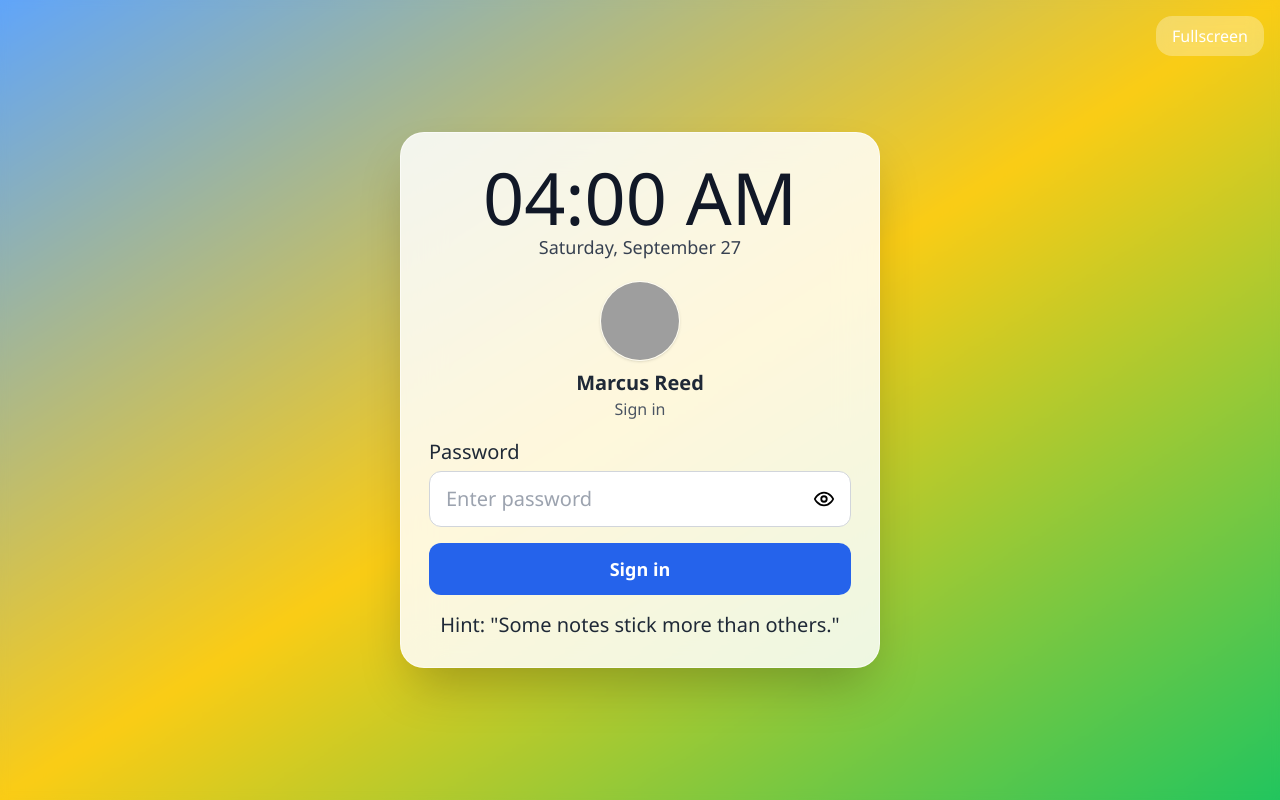
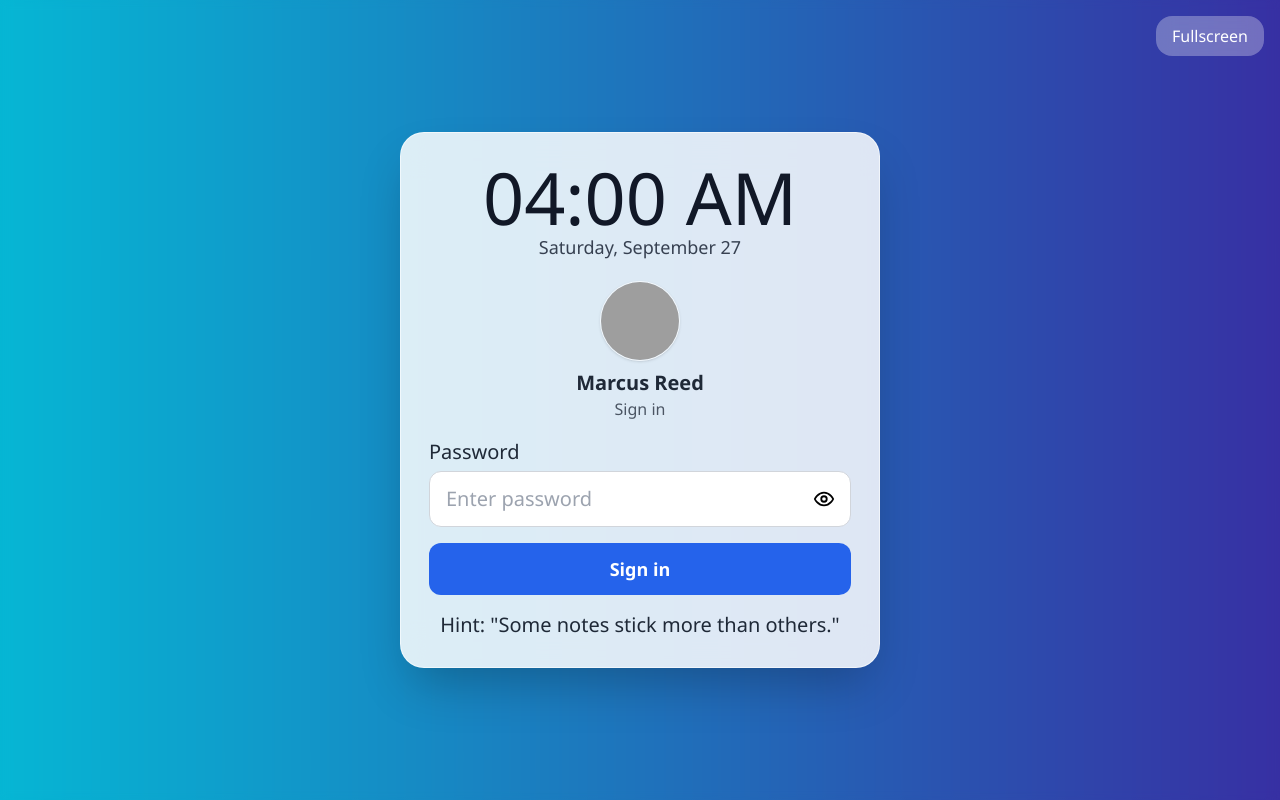
Before and after one commit to MissProtractor1213/MarcusReedDesktop, a React (Create React App) app: page / in a window 1280 px wide. Built offline with nearby package versions, Linux system fonts and the light colour scheme; grey boxes are pictures that could not be loaded.

Commit message:
Update EscapeRoomDesktop.js

```diff
--- a/src/components/EscapeRoomDesktop.js
+++ b/src/components/EscapeRoomDesktop.js
@@ -29,7 +29,7 @@ import useFullscreen from "../hooks/useFullscreen";
  * public/sim/files/company-policy.pdf
  */
 
-const WALLPAPER = "bg-gradient-to-br from-blue-400 via-yellow-400 to-green-500";
+const WALLPAPER = "bg-gradient-to-r from-cyan-500 to-indigo-800";
 
 /* Simple Windows logo */
 function WindowsLogo({ className = "w-7 h-7" }) {
```
